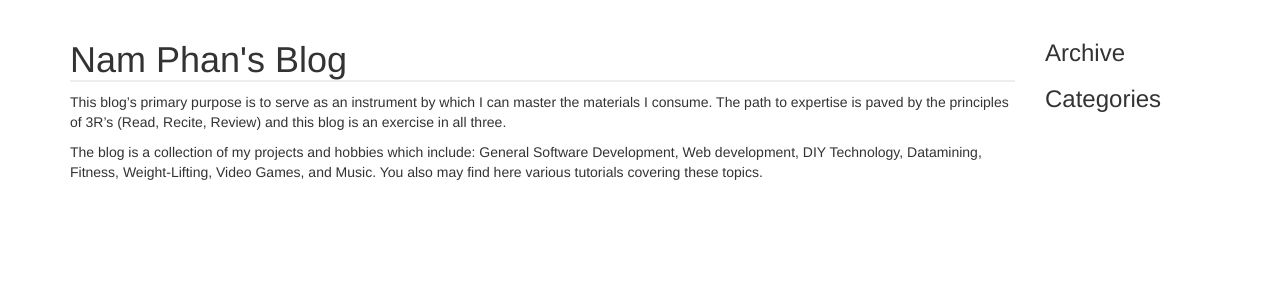
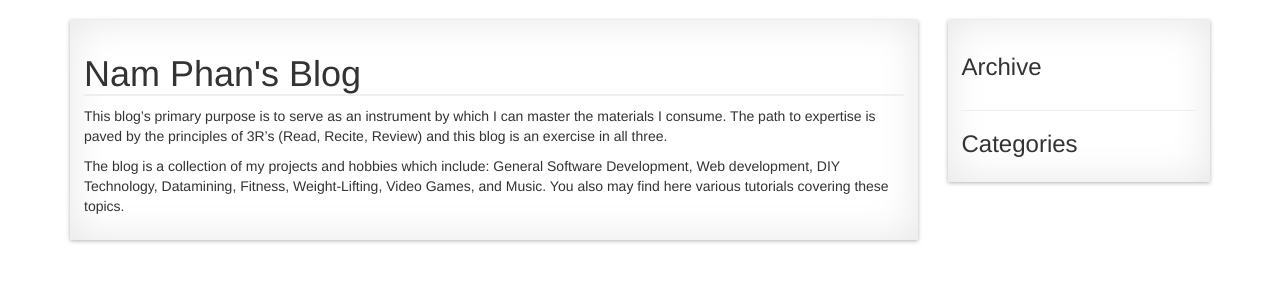
Before and after one commit to schyzeno/myblog, a Flask app: page / in a window 1280 px wide. Shown: the part 52-352 px from the top of the page. Run offline with Flask 2, Linux system fonts and the light colour scheme; data that the repository does not hold is empty; some libraries are stand-ins or nearby versions.

Commit message:
added shadow boxes to content

```diff
--- a/myblog/static/style.css
+++ b/myblog/static/style.css
@@ -16,3 +16,7 @@ h2              { font-size: 1.2em; }
 .flash          { background: #cee5F5; padding: 0.5em;
                   border: 1px solid #aacbe2; }
 .error          { background: #f0d6d6; padding: 0.5em; }
+.box            { padding: 1em;}
+.shadow-effect  { position:relative;
+box-shadow:0 1px 4px rgba(0, 0, 0, 0.3), 0 0 40px rgba(0, 0, 0, 0.1) inset;
+}
--- a/myblog/templates/home.html
+++ b/myblog/templates/home.html
@@ -1,8 +1,9 @@
 {% extends 'layout.html' %}
 {% block title %}Home{% endblock %}
 {% block content %}
+<div class ="box shadow-effect">
 <h1>Nam Phan's Blog</h1>
 <p>This blog’s primary purpose is to serve as an instrument by which I can master the materials I consume. The path to expertise is paved by the principles of 3R’s (Read, Recite, Review) and this blog is an exercise in all three.</p>
 <p>The blog is a collection of my projects and hobbies which include: General Software Development, Web development, DIY Technology, Datamining, Fitness, Weight-Lifting, Video Games, and Music. You also may find here various tutorials covering these topics.</p>
-
+</div>
 {% endblock %}
--- a/myblog/templates/layout.html
+++ b/myblog/templates/layout.html
@@ -47,24 +47,33 @@
       {% for message in get_flashed_messages() %}
       <div class=flash>{{ message }}</div>
       {% endfor %}
+
       <div class="container">
         <div class="row">
-          <div class="col-md-10">
+
+          <div class="col-md-9">
           {% block content %}
           {% endblock %}
           </div>
-          <div  class="col-md-2">
+
+          <div  class="col-md-3">
+            <div class="box shadow-effect">
             <h3>Archive</h3>
-            <ul>
+            <ul class="nav nav-pills nav-stacked list-unstyled">
             {% for month in links['months'] %}
-              <li><a href="{{url_for('list_posts_by_month',year=month['year'],month=month['month'])}}">{{month['month']}} {{month['year']}}({{month['count']}})</a></li>
+            <li><a href="{{url_for('list_posts_by_month',year=month['year'],month=month['month'])}}">{{month['month']}} {{month['year']}}<span class="badge">{{month['count']}}</span></a></li>
             {% endfor %}
             </ul>
+            <hr>
             <h3>Categories</h3>
+            <ul class="nav nav-pills nav-stacked list-unstyled">
             {% for cat in links['categories'] %}
-              <li><a href="{{url_for('list_posts_by_category',category=cat['name'])}}">{{cat['name']}} ({{cat['count']}})</a></li>
+            <li><a href="{{url_for('list_posts_by_category',category=cat['name'])}}">{{cat['name']}}<span class="badge">{{cat['count']}}</span></a></li>
             {% endfor %}
+          </ul>
+            </div>
           </div>
+
         </div>
       </div>
     </div>
--- a/myblog/templates/view_post.html
+++ b/myblog/templates/view_post.html
@@ -1,17 +1,17 @@
 {% extends 'layout.html' %}
 {% block title %}{{post.title}}{% endblock %}
 {% block content %}
+<div class="box shadow-effect">
 <h1>{{post.title}}</h1>
   {% if session.logged_in %}
     <a href="{{url_for('edit_post',postid=post.id)}}">Edit</a>
   {% endif %}
-<p>{{post.timestamp}}</p>
+<strong>{{post.timestamp}}</strong>
 <p>
 {% for category in post.categories %}
-  <span>{{'<'+category.name+'>'}}</span>
+  <span class="label label-primary">{{category.name}}</span>
 {% endfor %}
 </p>
-<div>
 <p>{{post.body|safe}}<p>
 </div>
 {% endblock %}
```
Also changed, not shown: myblog/templates/list_posts.html (+4 -4 lines).
